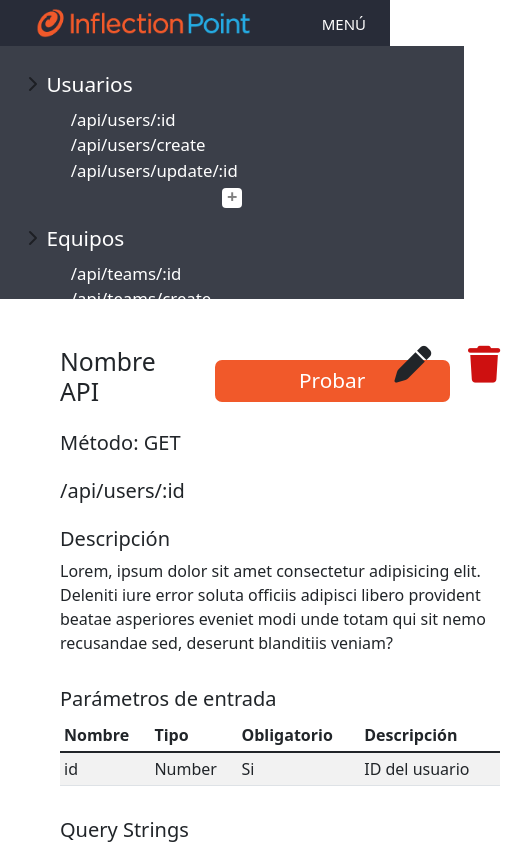
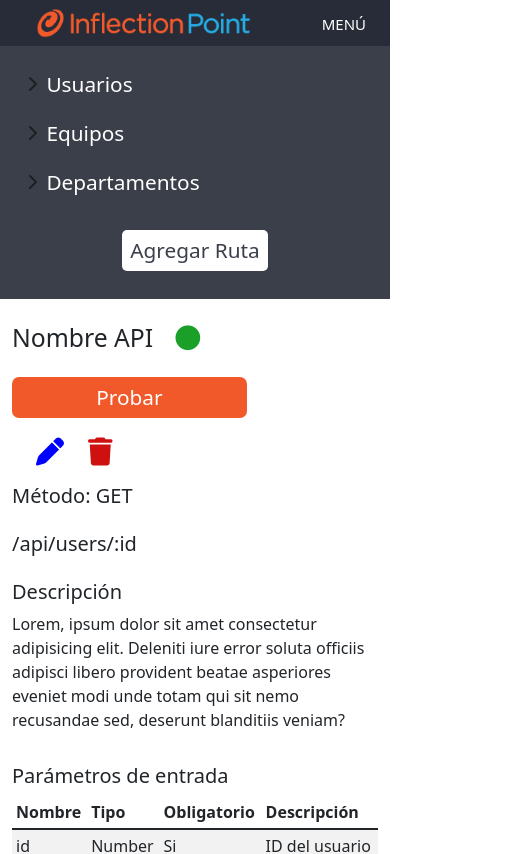
Before and after one commit to vergaraaa/admin-inflection-point, an Angular app: page /api/1 in a window 390 px wide. Shown: the top 854 px of the page, 512 px wide, since content can reach past the window. Built offline with nearby package versions, Linux system fonts and the light colour scheme.

Commit message:
diseño y responsividad

```diff
--- a/src/app/components/api-detail/api-detail.component.css
+++ b/src/app/components/api-detail/api-detail.component.css
@@ -4,27 +4,40 @@
     height: calc(100vh - 70.8px);
 }
 
+/* MOVIL */
 @media (max-width: 769px) {
     .row-height {
         height: 30vh;
     }
+
     .right {
         overflow-y: unset;
-  }
-}
-
-@media (min-width: 769px) {
-  .right {
-    height: 100%;
-    overflow-y: scroll;
-  }
     }
 
     .left {
         background-color: rgba(40, 44, 56, 0.91);
         height: 100%;
         overflow-y: scroll;
+        width: 100vw;
     }
+}
+
+/* LAPTOP */
+@media (min-width: 769px) {
+    .right {
+        height: 100%;
+        overflow-y: scroll;
+    }
+
+    .left {
+        background-color: rgba(40, 44, 56, 0.91);
+        height: 100%;
+        overflow-y: scroll;
+        width: 25vw;
+    }
+}
+
+
 
 ::-webkit-scrollbar {
     width: 0px;
@@ -53,7 +66,7 @@
 }
 
 .btn-toggle[aria-expanded="true"]::before {
-  transform: rotate(3280deg);
+    transform: rotate(90deg);
 }
 
 .route-link {
@@ -109,10 +122,6 @@ ul {
 }
 
 /* API DETAILS */
-.details {
-  margin: 0 3em;
-}
-
 .btn-probar {
     color: white;
     font-size: 1.3em;
@@ -124,28 +133,17 @@ ul {
     border-radius: 7px;
 }
 
-.top-row > div {
-  display: flex;
+.estatus {
+    /* font-size: 1.75em; */
+    color: #1aa028;
 }
 
-.options {
-  justify-content: end;
+.editar {
+    font-size: 1.75em;
+    color: blue;
 }
 
-.estatus {
-  width: 40px;
-  height: 40px;
-  border-radius: 50%;
-  background-color: #1aa028;
+.borrar {
+    font-size: 1.75em;
+    color: #ce1010;
 }
-
-.editar > i {
-  font-size: 2.3em;
-  margin-left: 1em;
-}
-
-.borrar > i {
-  font-size: 2.3em;
-  color: #ce1010;
-  margin-left: 1em;
-}
--- a/src/app/components/api-detail/api-detail.component.html
+++ b/src/app/components/api-detail/api-detail.component.html
@@ -1,94 +1,62 @@
-<!-- <div class="d-flex flex-column"> -->
-<div class="container-fluid d-flex flex-fill">
+<div class="container-fluid">
     <div class="row row-height">
-    <div class="col-md-3 left sidebar">
+        <div class="col-md-3 left">
             <ul class="list-unstyled pt-3">
                 <li class="mb-1">
-          <button
-            class="btn btn-toggle align-items-center rounded"
-            data-bs-toggle="collapse"
-            data-bs-target="#usuarios-collapse"
-            aria-expanded="true"
-          >
+                    <button class="btn btn-toggle align-items-center rounded" data-bs-toggle="collapse"
+                        data-bs-target="#usuarios-collapse" aria-expanded="true">
                         Usuarios
                     </button>
-          <div class="collapse show" id="usuarios-collapse">
+                    <div class="collapse collapse" id="usuarios-collapse">
                         <ul class="btn-toggle-nav list-unstyled fw-normal pb-1 small">
                             <li>
-                <a href="#" class="link-light rounded route-link"
-                  >/api/users/:id</a
-                >
+                                <a href="#" class="link-light rounded route-link">/api/users/:id</a>
                             </li>
                             <li>
-                <a href="#" class="link-light rounded route-link"
-                  >/api/users/create</a
-                >
+                                <a href="#" class="link-light rounded route-link">/api/users/create</a>
                             </li>
                             <li>
-                <a href="#" class="link-light rounded route-link"
-                  >/api/users/update/:id</a
-                >
+                                <a href="#" class="link-light rounded route-link">/api/users/update/:id</a>
                             </li>
                             <li class="link-light bg-white text-black-50 add-route-link"></li>
                         </ul>
                     </div>
                 </li>
                 <li class="mb-1">
-          <button
-            class="btn btn-toggle align-items-center rounded"
-            data-bs-toggle="collapse"
-            data-bs-
-            data-bs-target="#equipos-collapse"
-            aria-expanded="true"
-          >
+                    <button class="btn btn-toggle align-items-center rounded" data-bs-toggle="collapse" data-bs-
+                        data-bs-target="#equipos-collapse" aria-expanded="true">
                         Equipos
                     </button>
-          <div class="collapse show" id="equipos-collapse">
+                    <div class="collapse collapse" id="equipos-collapse">
                         <ul class="btn-toggle-nav list-unstyled fw-normal pb-1 small">
                             <li>
-                <a href="#" class="link-light rounded route-link"
-                  >/api/teams/:id</a
-                >
+                                <a href="#" class="link-light rounded route-link">/api/teams/:id</a>
                             </li>
                             <li>
-                <a href="#" class="link-light rounded route-link"
-                  >/api/teams/create</a
-                >
+                                <a href="#" class="link-light rounded route-link">/api/teams/create</a>
                             </li>
                             <li>
-                <a href="#" class="link-light rounded route-link"
-                  >/api/teams/update/:id</a
-                >
+                                <a href="#" class="link-light rounded route-link">/api/teams/update/:id</a>
                             </li>
                             <li class="link-light bg-white text-black-50 add-route-link"></li>
                         </ul>
                     </div>
                 </li>
                 <li class="mb-1">
-          <button
-            class="btn btn-toggle align-items-center rounded"
-            data-bs-toggle="collapse"
-            data-bs-target="#departamentos-collapse"
-            aria-expanded="true"
-          >
+                    <button class="btn btn-toggle align-items-center rounded" data-bs-toggle="collapse"
+                        data-bs-target="#departamentos-collapse" aria-expanded="true">
                         Departamentos
                     </button>
-          <div class="collapse show" id="departamentos-collapse">
+                    <div class="collapse collapse" id="departamentos-collapse">
                         <ul class="btn-toggle-nav list-unstyled fw-normal pb-1 small">
                             <li>
-                <a href="#" class="link-light rounded route-link"
-                  >/api/dept/:id</a
-                >
+                                <a href="#" class="link-light rounded route-link">/api/dept/:id</a>
                             </li>
                             <li>
-                <a href="#" class="link-light rounded route-link"
-                  >/api/dept/create</a
-                >
+                                <a href="#" class="link-light rounded route-link">/api/dept/create</a>
                             </li>
                             <li>
-                <a href="#" class="link-light rounded route-link"
-                  >/api/dept/update/:id</a
-                >
+                                <a href="#" class="link-light rounded route-link">/api/dept/update/:id</a>
                             </li>
                             <li class="link-light bg-white text-black-50 add-route-link"></li>
                         </ul>
@@ -98,36 +66,42 @@
             </ul>
         </div>
 
-    <div class="col-md right details">
-      <div class="row top-row mt-5">
-        <div class="col-4">
-          <h2>Nombre API</h2>
+        <div class="col-md right">
+            <!-- NAME, TEST, OPERATIONS -->
+            <div class="row mt-4 align-items-center">
+                <div class="col-md-4 my-auto">
+
+                    <h2>Nombre API <i class=" ms-3 fas fa-circle estatus"></i></h2>
                 </div>
-        <div class="col-4">
-          <button type="button" class="btn btn-probar">Probar</button>
+                <div class="col-md-4 my-3">
+                    <div class="">
+                        <button class="btn btn-probar" type="button">Probar</button>
                     </div>
-        <div class="col-4 options">
-          <div class="estatus"></div>
-          <div class="editar">
-            <i class="fa-solid fa-pen"></i>
                 </div>
-          <div class="borrar">
-            <i class="fa-solid fa-trash"></i>
+                <div class="col-md-4 mt-1">
+                    <div class="row">
+                        <div class="col">
+                            <i class="mx-4 fa-solid fa-pen editar"></i>
+                            <i class="fa-solid fa-trash borrar"></i>
+                        </div>
                     </div>
                 </div>
             </div>
 
+            <!-- METHOD -->
             <div class="row mt-3">
                 <h5>Método: GET</h5>
             </div>
 
+            <!-- RUTA -->
             <div class="row mt-3">
                 <h5>/api/users/:id</h5>
             </div>
 
+            <!-- DESCRIPCIÓN -->
             <div class="row mt-3">
                 <h5>Descripción</h5>
-        <p class="">
+                <p class="p">
                     Lorem, ipsum dolor sit amet consectetur adipisicing elit. Deleniti
                     iure error soluta officiis adipisci libero provident beatae asperiores
                     eveniet modi unde totam qui sit nemo recusandae sed, deserunt
@@ -135,6 +109,7 @@
                 </p>
             </div>
 
+            <!-- PARÁMETROS DE ENTRADA -->
             <div class="row mt-3">
                 <h5>Parámetros de entrada</h5>
                 <div class="col-12">
@@ -245,7 +220,6 @@
                         </table>
                     </div>
                 </div>
-        <!-- </div> -->
             </div>
         </div>
     </div>
--- a/src/app/components/home/home.component.html
+++ b/src/app/components/home/home.component.html
@@ -1,7 +1,6 @@
-
 <div class="container mt-5">
     <div class="row">
-        <div class="col-md-9 offset-md-1 p-0">
+        <div class="col-md-9 offset-md-1">
             <div class="input-group mb-3">
                 <span class="input-group-text" id="basic-addon1">
                     <i class="fas fa-search"></i>
@@ -10,8 +9,8 @@
                     aria-describedby="basic-addon1">
             </div>
         </div>
-        <div class="col-md-1 ps-1 pe-0">
-            <div class="d-grid gap-2">
+        <div class="col-md-1 ps-1 pe-3">
+            <div class="d-grid">
                 <button class="btn text-white" type="button" style="background-color: #282C38;">AGREGAR</button>
             </div>
         </div>
@@ -19,32 +18,47 @@
     <div class="row mt-3">
         <div class="col-md-10 mx-auto">
             <!-- TABLE HEADER -->
-            <div class="row py-3 text-white text-center" style="background-color: #282C38;">
+            <!-- <div class="row py-3 text-white text-center" style="background-color: #282C38;">
                 <div class="col-md">Nombre</div>
                 <div class="col-md">Descripción</div>
                 <div class="col-md">URL</div>
                 <div class="col-md">Estatus</div>
-            </div>
+            </div> -->
             <!-- CONTENT -->
-            <div class="row align-items-center text-center py-3 border-bottom" *ngFor="let number of [1,2,3,4,5]">
-                <div class="col-md ">Api #{{number}}</div>
-                <div class="col-md">
-                    <button class="btn btn-toggle align-items-center rounded collapsed" data-bs-toggle="collapse"
-                        [attr.data-bs-target]= "'#descripcion' + number" aria-expanded="false">
+            <div class="table-responsive-md">
+                <table class="table text-center align-middle">
+                    <thead class="text-white" style="background-color: #282C38;">
+                        <tr>
+                            <th class="col-2">API</th>
+                            <th class="col-5">Descripción</th>
+                            <th class="col-3">URL</th>
+                            <th class="col-2">Estatus</th>
+                        </tr>
+                    </thead>
+                    <tbody>
+                        <tr *ngFor="let number of [1,2,3,4,5]">
+                            <td scope="row">Api #{{number}}</td>
+                            <td>
+                                <button class="btn btn-toggle align-items-center rounded collapsed"
+                                    data-bs-toggle="collapse" [attr.data-bs-target]="'#descripcion' + number"
+                                    aria-expanded="false">
                                     Descripción {{number}}
                                 </button>
                                 <div class="collapse" [attr.id]="'descripcion' + number">
                                     <p>Lorem ipsum dolor, sit amet consectetur adipisicing elit. Dolore sunt earum
                                         architecto nesciunt sit porro magnam omnis quas dolor ut.</p>
                                 </div>
-                </div>
-                <div class="col-md">
+                            </td>
+                            <td>
                                 <a [routerLink]="['/api/', number]">https://api{{number}}.com/</a>
-                </div>
-                <div class="col-md">
+                            </td>
+                            <td>
                                 <div [ngClass]="number == 2 || number == 5 ? 'estatus-error' : 'estatus'" class="mx-auto"></div>
+                            </td>
+                        </tr>
+                    </tbody>
+                </table>
             </div>
         </div>
     </div>
 </div>
-</div>
--- a/src/app/components/users/users.component.html
+++ b/src/app/components/users/users.component.html
@@ -1,5 +1,3 @@
-<h1> Usuarios </h1>
-
 <div class="container mt-5">
     <div class="row">
         <div class="col-md-10 offset-md-1 p-0">
```
Lines whose indentation alone changed are shown as unchanged.
